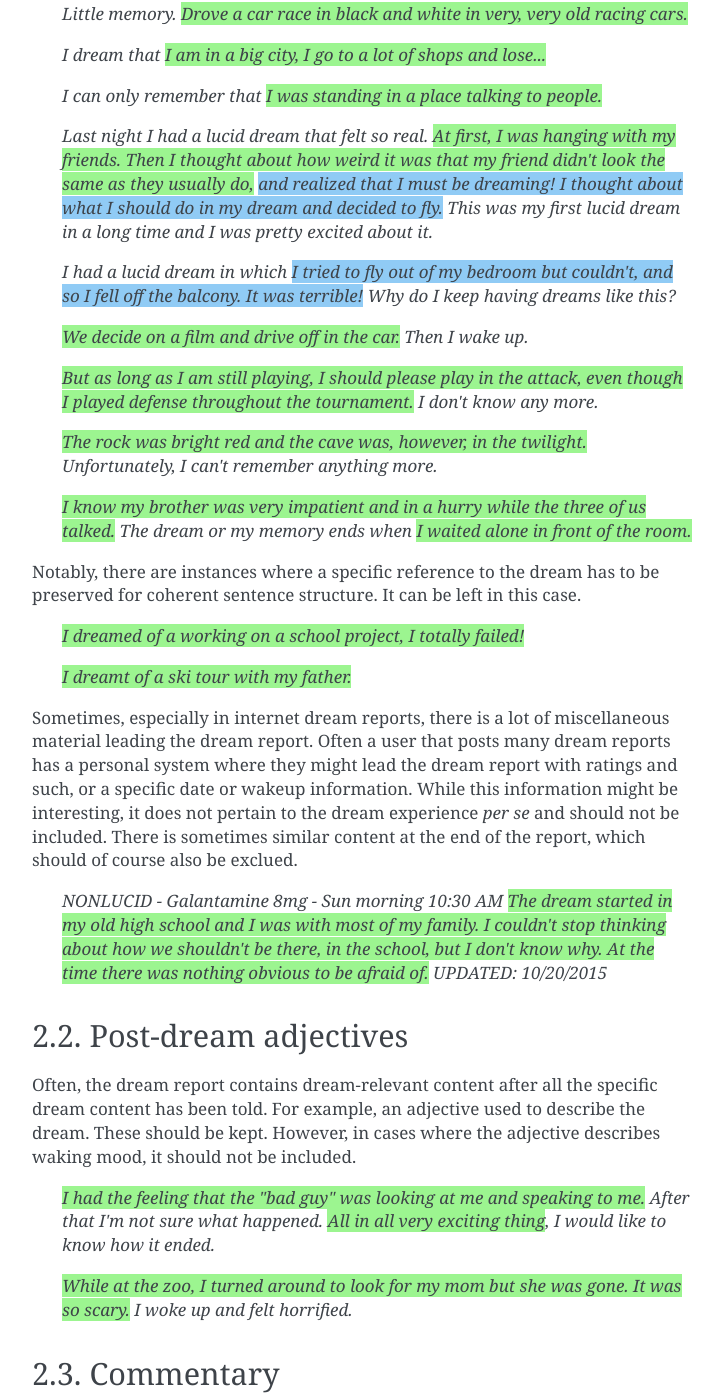
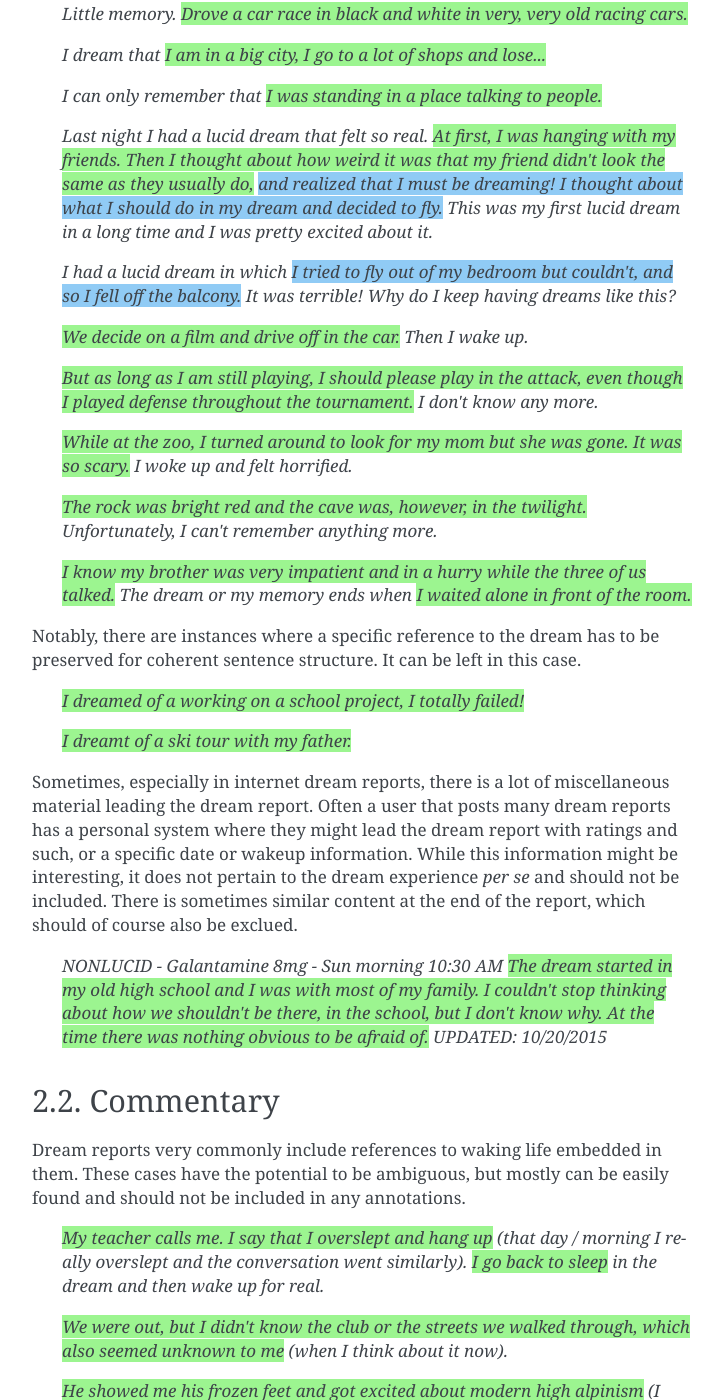
Before and after one commit to remrama/DREaM, a Sphinx documentation site: the page built from docs/source/annotation.rst, in a window 1280 px wide and 1400 px high, scrolled down 640 px. Shown: the whole window, without its empty margins (388-1111 px from the left). Built offline with Sphinx 7.4.7, drawn with Linux system fonts in a browser that asks for light colours; some of the changed text lies outside the part shown.

Commit message:
minor changes

```diff
--- a/docs/source/annotation.rst
+++ b/docs/source/annotation.rst
@@ -40,11 +40,13 @@ Intro statements such as "I dreamt that ..." are **not included in the report**.
 
    <p>Last night I had a lucid dream that felt so real. <span class="nonlucid">At first, I was hanging with my friends. Then I thought about how weird it was that my friend didn't look the same as they usually do,</span> <span class="lucid">and realized that I must be dreaming! I thought about what I should do in my dream and decided to fly.</span> This was my first lucid dream in a long time and I was pretty excited about it.</p>
 
-   <p>I had a lucid dream in which <span class="lucid">I tried to fly out of my bedroom but couldn't, and so I fell off the balcony. It was terrible!</span> Why do I keep having dreams like this?</p>
+   <p>I had a lucid dream in which <span class="lucid">I tried to fly out of my bedroom but couldn't, and so I fell off the balcony.</span> It was terrible! Why do I keep having dreams like this?</p>
 
    <p><span class="nonlucid">We decide on a film and drive off in the car.</span> Then I wake up.</p>
 
    <p><span class="nonlucid">But as long as I am still playing, I should please play in the attack, even though I played defense throughout the tournament.</span> I don't know any more.</p>
+
+   <p><span class="nonlucid">While at the zoo, I turned around to look for my mom but she was gone. It was so scary.</span> I woke up and felt horrified.</p>
 
    <p><span class="nonlucid">The rock was bright red and the cave was, however, in the twilight.</span> Unfortunately, I can't remember anything more.</p>
 
@@ -75,22 +77,6 @@ Sometimes, especially in internet dream reports, there is a lot of miscellaneous
    <blockquote>
    <em>
    <p>NONLUCID - Galantamine 8mg - Sun morning 10:30 AM <span class="nonlucid">The dream started in my old high school and I was with most of my family. I couldn't stop thinking about how we shouldn't be there, in the school, but I don't know why. At the time there was nothing obvious to be afraid of.</span> UPDATED: 10/20/2015</p>
-   </em>
-   </blockquote>
-
-
-Post-dream adjectives
----------------------
-
-Often, the dream report contains dream-relevant content after all the specific dream content has been told. For example, an adjective used to describe the dream. These should be kept. However, in cases where the adjective describes waking mood, it should not be included.
-
-.. raw:: html
-
-   <blockquote>
-   <em>
-   <p><span class="nonlucid">I had the feeling that the "bad guy" was looking at me and speaking to me.</span> After that I'm not sure what happened. <span class="nonlucid">All in all very exciting thing</span>, I would like to know how it ended.</p>
-
-   <p><span class="nonlucid">While at the zoo, I turned around to look for my mom but she was gone. It was so scary.</span> I woke up and felt horrified.</p>
    </em>
    </blockquote>
 
@@ -135,6 +124,8 @@ Each dream report should include **only 1 dream**. What constitutes multiple dre
    <p>Last night I had a few dreams. In the first dream, <span class="nonlucid">I was with a group of people who I'd never seen before. They tried to pressure me into playing baseball with them but I didn't want to.</span> The second dream was way more boring. I was shopping at the local store for things I needed to build a birdhouse. I might have had a third dream too, not sure.</p>
 
    <p>Dream 1: <span class="nonlucid">I was with a group of people who I'd never seen before. They tried to pressure me into playing baseball with them but I didn't want to.</span> Dream 2: The second dream was way more boring. I was shopping at the local store for things I needed to build a birdhouse. I might have had a third dream too, not sure. Dream 3: I was in an episode of Lost, not a main character.</p>
+
+   <p>I had a few dreams. The first one I don't remember much, I think I was in an abandoned building looking for my dog. In the second dream, <span class="nonlucid">I was a member of a rock band. We had lots of shows and were in the middle of a tour across the globe.</span> I remember that <span class="nonlucid">we were about to finish our final show when the stage fell down.</span></p>
    </em>
    </blockquote>
 
```
Also changed, not shown: other parts of docs/source/annotation.rst (+4 -1 lines).
